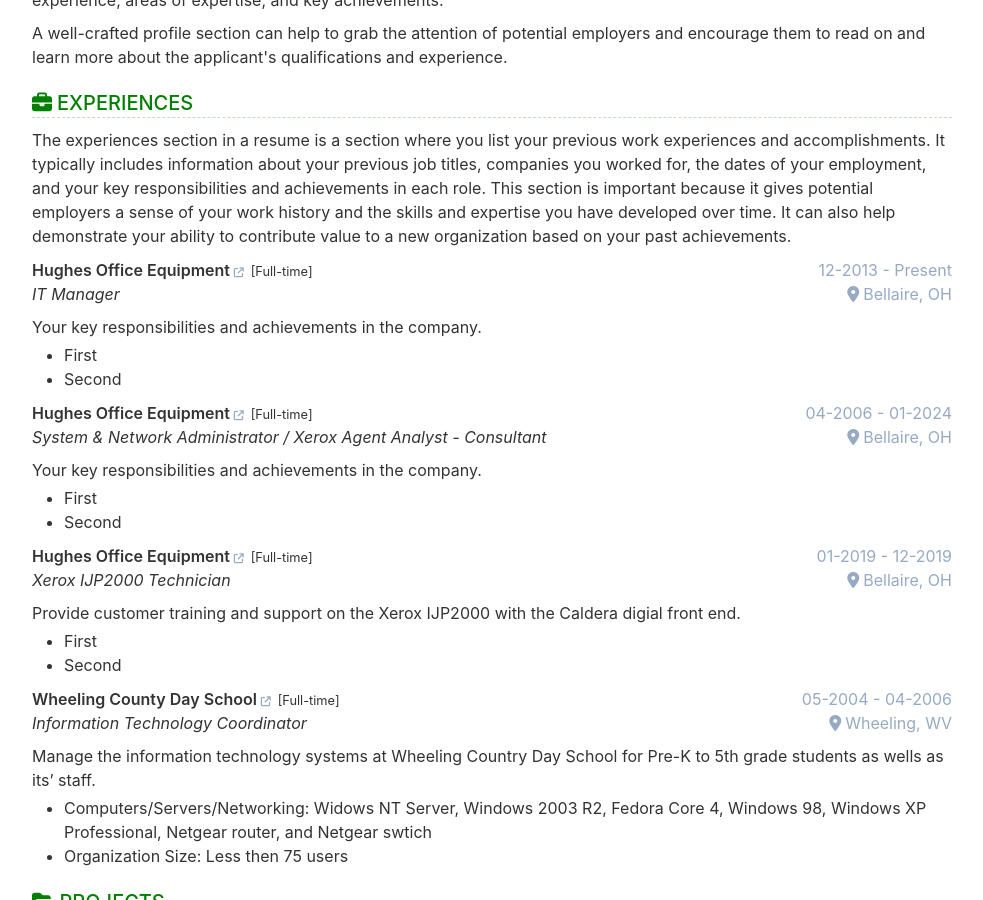
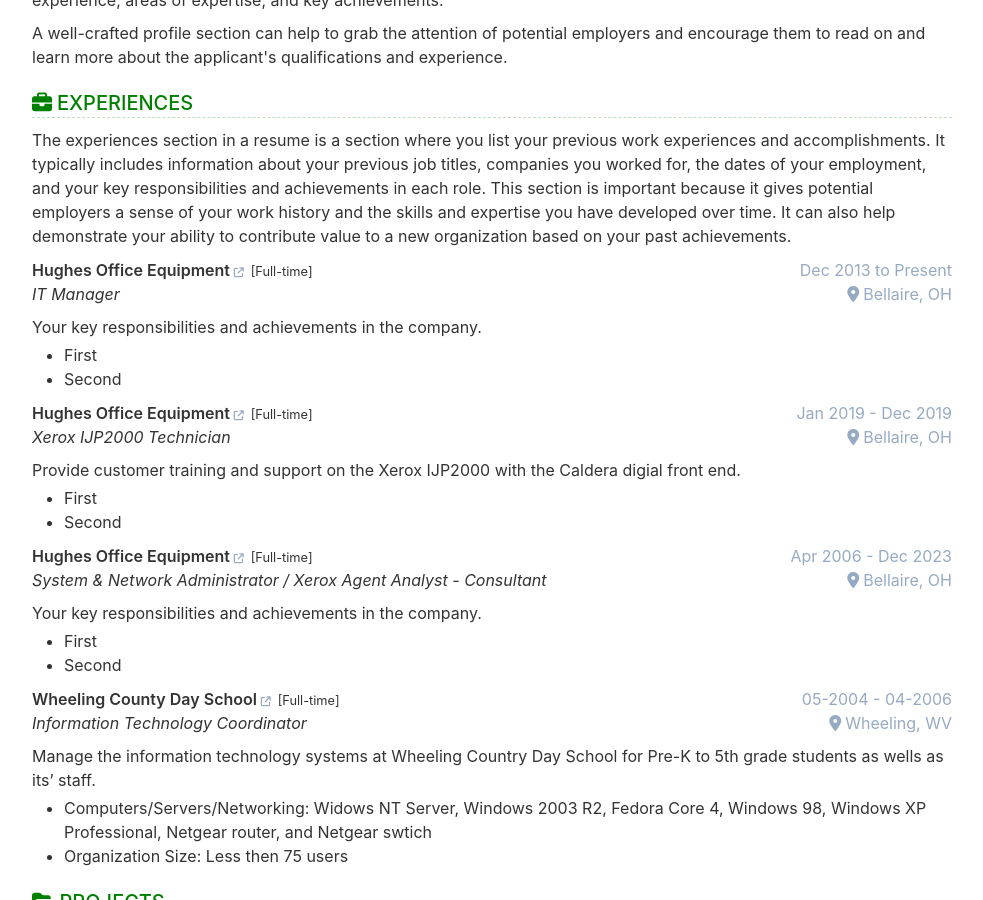
Before and after one commit to MrJordanRoth/resume, a Jekyll site: the page built from index.html, in a window 1280 px wide and 900 px high, scrolled down 293 px. Shown: the whole window, without its empty margins (148-1131 px from the left). Built offline with Jekyll 4.4.1, drawn with Linux system fonts in a browser that asks for light colours.

Commit message:
Updated Experience

```diff
--- a/_data/data.yml
+++ b/_data/data.yml
@@ -118,7 +118,7 @@ experience:
     - company: Hughes Office Equipment
       link: 'https://hughesteam.net'
       tags: Full-time
-      date: 12-2013 - Present
+      date: Dec 2013 to Present
       role: IT Manager
       location: Bellaire, OH
       description: |
@@ -129,22 +129,22 @@ experience:
     - company: Hughes Office Equipment
       link: 'https://hughesteam.net'
       tags: Full-time
-      date: 04-2006 - 01-2024
-      role: System & Network Administrator / Xerox Agent Analyst - Consultant
+      date: Jan 2019 -  Dec 2019
+      role: Xerox IJP2000 Technician
       location: Bellaire, OH
       description: |
-        Your key responsibilities and achievements in the company.
+        Provide customer training and support on the Xerox IJP2000 with the Caldera digial front end.
         + First
         + Second
 
     - company: Hughes Office Equipment
       link: 'https://hughesteam.net'
       tags: Full-time
-      date: 01-2019 - 12-2019
-      role: Xerox IJP2000 Technician
+      date: Apr 2006 - Dec 2023
+      role: System & Network Administrator / Xerox Agent Analyst - Consultant
       location: Bellaire, OH
       description: |
-        Provide customer training and support on the Xerox IJP2000 with the Caldera digial front end.
+        Your key responsibilities and achievements in the company.
         + First
         + Second
 
```
